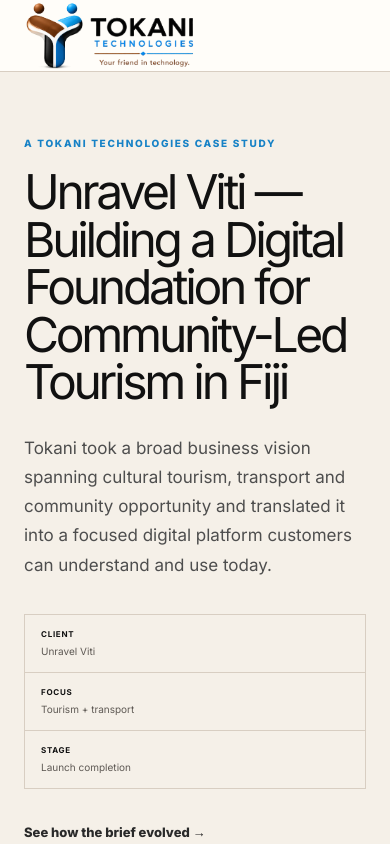
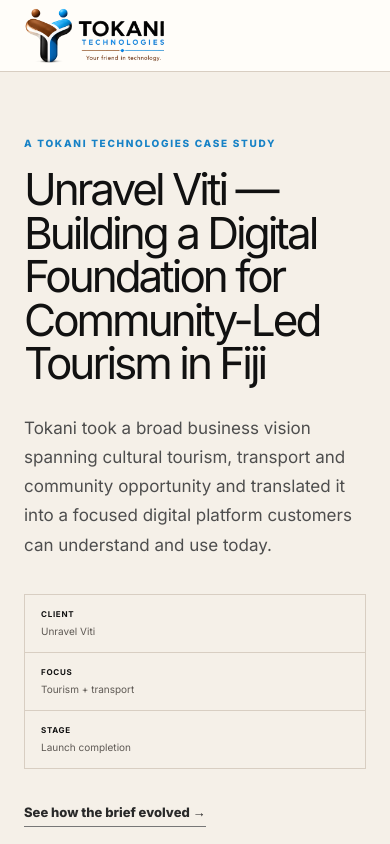
Before and after one commit to kvtfala/tokani-technologies, a Next.js app: page /case-studies/unravel-viti in a window 390 px wide. Shown: the top 844 px of the page. Built offline with nearby package versions, Linux system fonts and the light colour scheme.

Commit message:
Refine case study image grid and mobile typography

```diff
--- a/app/globals.css
+++ b/app/globals.css
@@ -81,12 +81,12 @@
 .uv-field-cloud{display:flex;flex-wrap:wrap;gap:10px;align-content:center}
 .uv-field-cloud span{padding:13px 15px;background:#1b1b1b;border:1px solid #414141;color:#e5e5e5;font-size:10px;font-weight:700}
 .uv-photography{background:#eee7dd}
-.uv-photo-grid{display:grid;grid-template-columns:1.05fr .95fr;grid-template-rows:290px 290px;gap:16px}
+.uv-photo-grid{display:grid;grid-template-columns:1.05fr .95fr;grid-template-rows:270px 270px 330px;gap:16px}
 .uv-photo-grid figure{position:relative;margin:0;overflow:hidden;background:#ddd}
 .uv-photo-grid img{display:block;width:100%;height:100%;object-fit:cover}
 .uv-photo-grid figcaption{position:absolute;left:0;bottom:0;padding:10px 12px;background:rgba(17,17,17,.9);color:#fff;font-size:8px;font-weight:800;letter-spacing:.08em;text-transform:uppercase}
 .uv-photo-tall{grid-row:1/3}
-.uv-photo-wide{grid-column:2}
+.uv-photo-wide{grid-column:1/3;grid-row:3}
 .uv-photo-copy{display:grid;grid-template-columns:1fr 1fr;gap:6vw;margin-top:34px;padding-top:28px;border-top:1px solid #cbbdad}
 .uv-photo-copy p{margin:0;color:#5d5751;font-size:12px;line-height:1.75}
 .uv-seo{background:var(--paper)}
@@ -143,6 +143,7 @@
   .flagship-case-visual{min-height:340px}
   .flagship-case-content{padding:30px 26px 36px}
   .uv-case-header{position:relative}
+  .uv-case-header .brand img{width:148px}
   .uv-case-hero-copy{padding:64px 24px 54px}
   .uv-case-hero-visual{min-height:500px}
   .uv-screen{left:6%;top:7%;width:85%}
@@ -162,4 +163,6 @@
   .uv-journey{grid-template-columns:1fr}
   .uv-role-tags{grid-template-columns:1fr}
   .uv-case-meta{display:grid;grid-template-columns:1fr}
+  .uv-case-hero-copy h1{font-size:44px}
+  .uv-final-cta h2{font-size:36px}
 }
```
